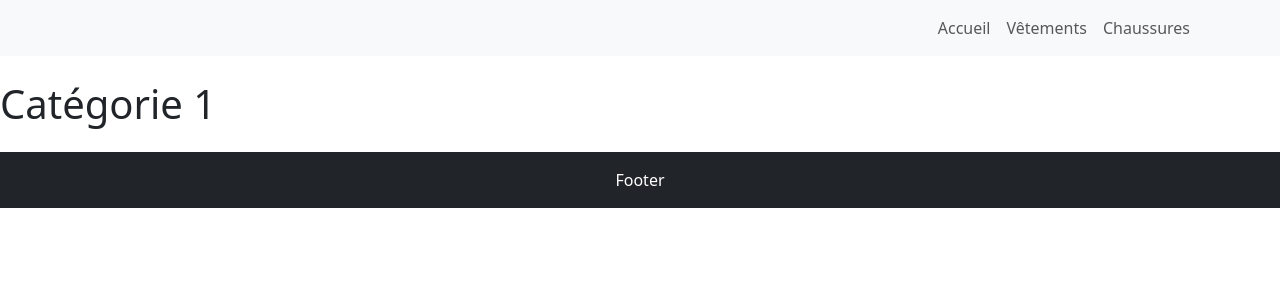
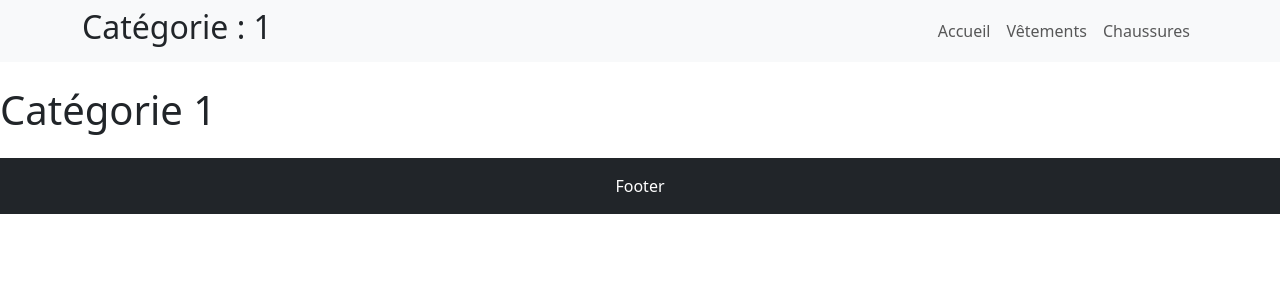
Before and after one commit to Ccasabianca/React_routeurs, a React (Vite) app: page /category/1 in a window 1280 px wide. Shown: the top 300 px of the page. Built offline with nearby package versions, Linux system fonts and the light colour scheme.

Commit message:
Activité 7

```diff
--- a/src/components/Header.jsx
+++ b/src/components/Header.jsx
@@ -1,14 +1,18 @@
 import { Navbar, Nav, Container } from "react-bootstrap";
-import { NavLink } from "react-router";
+import { NavLink, useMatch } from "react-router";
 import "../assets/Header.css";
 
 function Header() {
+    const match = useMatch("/category/:query");
   return (
     <header>
       <Navbar bg="light" expand="lg">
         <Container>
           <Navbar.Toggle aria-controls="basic-navbar-nav" />
           <Navbar.Collapse id="basic-navbar-nav">
+            {match ? (
+              <h2>Catégorie : {match.params.query}</h2>
+            ) :  null }
             <Nav className="ms-auto">
               <Nav.Link as={NavLink} to="/">
                 Accueil
@@ -28,3 +32,17 @@ function Header() {
 }
 
 export default Header;
+
+function SearchHeader() {
+  // Vérifie si l'URL correspond au pattern "/search/:query"
+  const match = useMatch("/search/:query");
+  return (
+    <header>
+      {match ? (
+        <h2>Résultats pour : {match.params.query}</h2>
+      ) : (
+        <h2>Bienvenue sur le site</h2>
+      )}
+    </header>
+  );
+}
```
